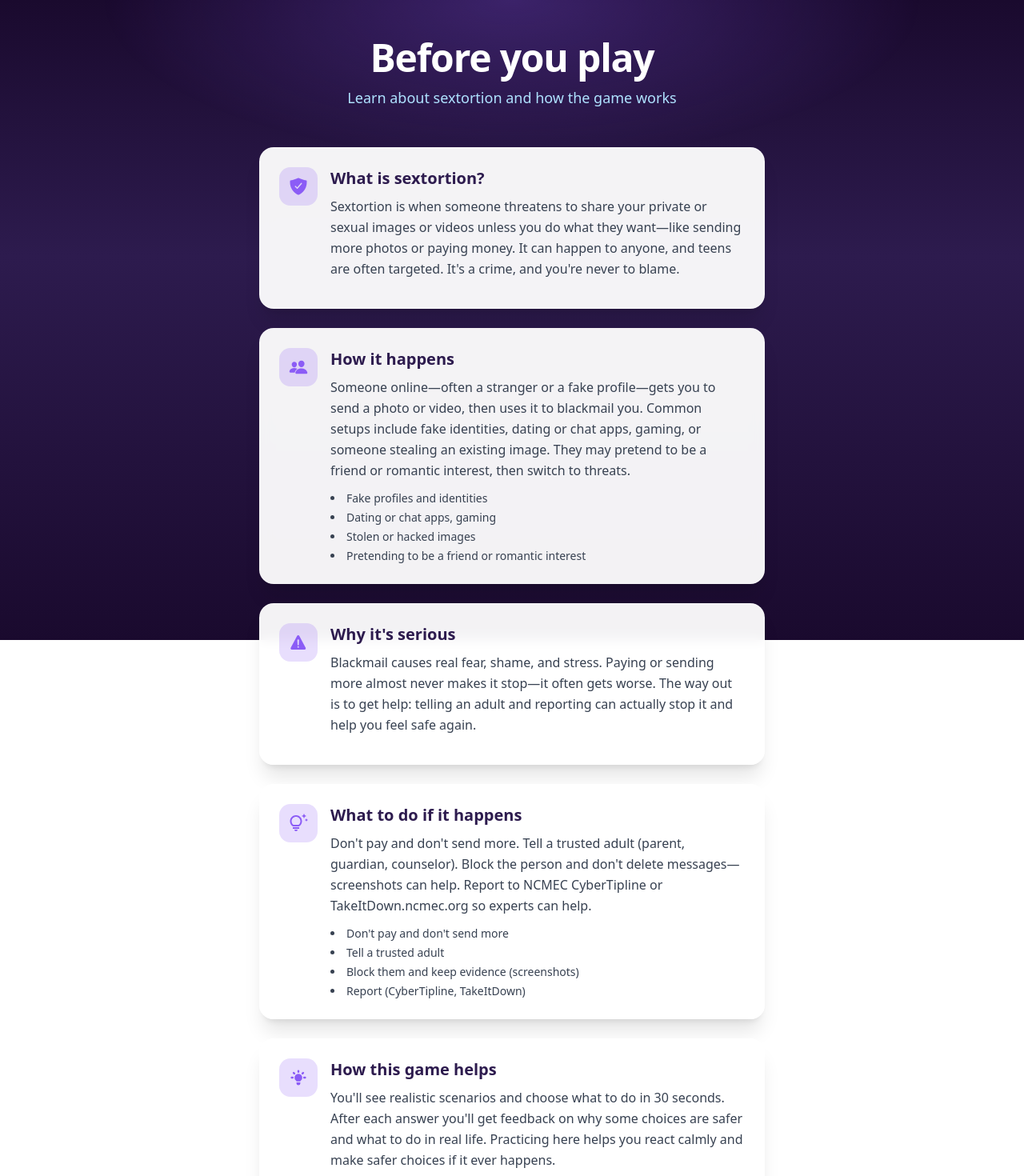
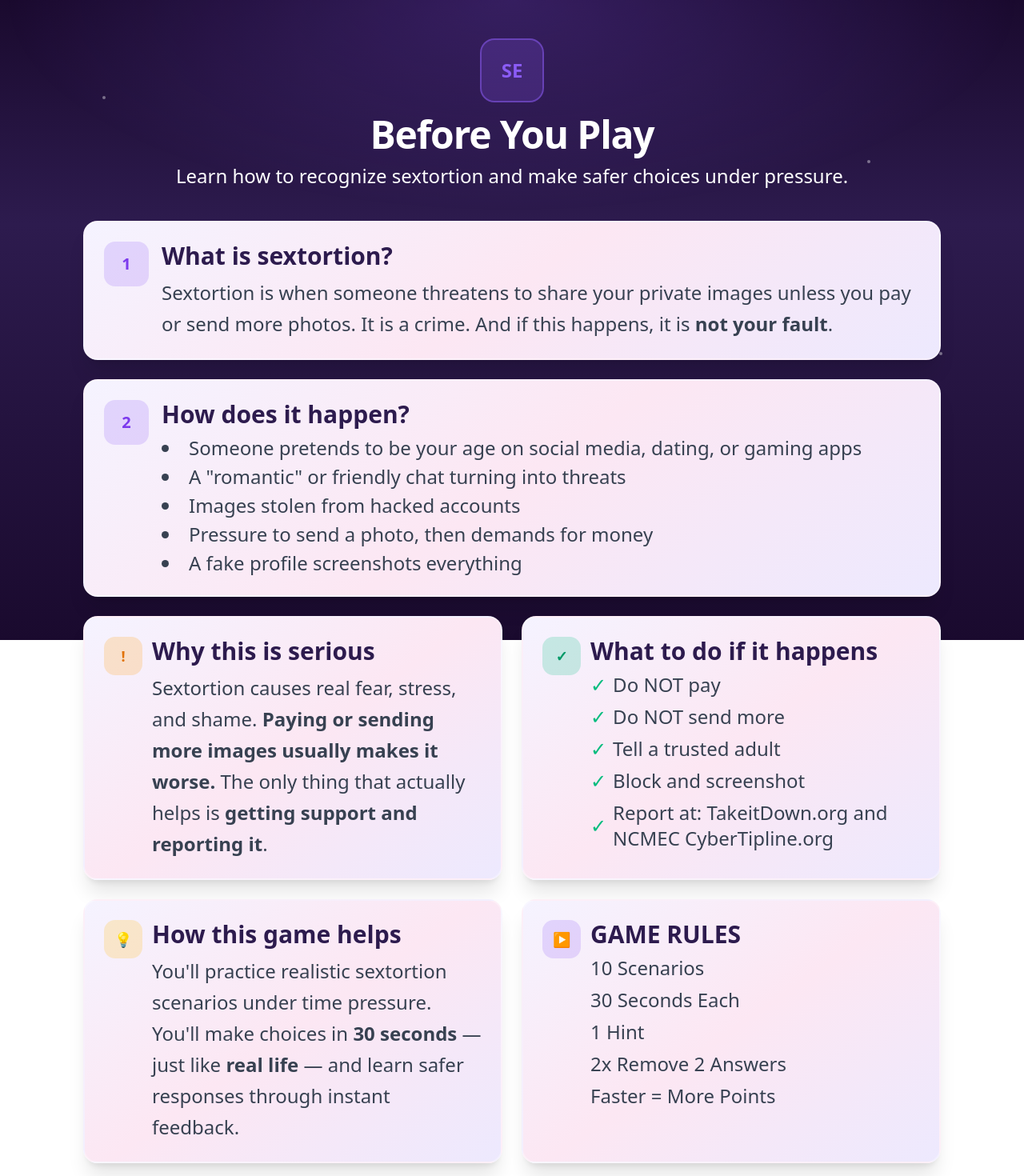
Before and after one commit to minmin1805/Sextortion-Escape-Game, a React app in the folder frontend/: page /instructions in a window 1280 px wide. Shown: the top 1470 px of the page at 80% size. Built offline with nearby package versions, Linux system fonts and the light colour scheme; the HTML template or start-up script is replaced by a standard one.

Commit message:
designed the instruction page

```diff
--- a/frontend/pages/InstructionPage.jsx
+++ b/frontend/pages/InstructionPage.jsx
@@ -1,9 +1,12 @@
 import React from "react";
 import { useNavigate } from "react-router-dom";
 import { FaLongArrowAltRight } from "react-icons/fa";
-import { IoShieldCheckmark, IoWarning, IoPeople, IoGameController } from "react-icons/io5";
-import { HiLightBulb } from "react-icons/hi";
-import { MdOutlineTipsAndUpdates } from "react-icons/md";
+
+const cardStyle = {
+  background: "linear-gradient(145deg, #f5f3ff 0%, #fce7f3 50%, #ede9fe 100%)",
+};
+const cardClass =
+  "rounded-2xl p-6 shadow-xl border-2 border-white/30 min-h-[140px] flex flex-col";
 
 function InstructionPage() {
   const navigate = useNavigate();
@@ -12,126 +15,219 @@ function InstructionPage() {
     navigate("/game");
   };
 
-  const sections = [
-    {
-      icon: IoShieldCheckmark,
-      title: "What is sextortion?",
-      content:
-        "Sextortion is when someone threatens to share your private or sexual images or videos unless you do what they want—like sending more photos or paying money. It can happen to anyone, and teens are often targeted. It's a crime, and you're never to blame.",
-    },
-    {
-      icon: IoPeople,
-      title: "How it happens",
-      content: "Someone online—often a stranger or a fake profile—gets you to send a photo or video, then uses it to blackmail you. Common setups include fake identities, dating or chat apps, gaming, or someone stealing an existing image. They may pretend to be a friend or romantic interest, then switch to threats.",
-      bullets: [
-        "Fake profiles and identities",
-        "Dating or chat apps, gaming",
-        "Stolen or hacked images",
-        "Pretending to be a friend or romantic interest",
-      ],
-    },
-    {
-      icon: IoWarning,
-      title: "Why it's serious",
-      content:
-        "Blackmail causes real fear, shame, and stress. Paying or sending more almost never makes it stop—it often gets worse. The way out is to get help: telling an adult and reporting can actually stop it and help you feel safe again.",
-    },
-    {
-      icon: MdOutlineTipsAndUpdates,
-      title: "What to do if it happens",
-      content: "Don't pay and don't send more. Tell a trusted adult (parent, guardian, counselor). Block the person and don't delete messages—screenshots can help. Report to NCMEC CyberTipline or TakeItDown.ncmec.org so experts can help.",
-      bullets: [
-        "Don't pay and don't send more",
-        "Tell a trusted adult",
-        "Block them and keep evidence (screenshots)",
-        "Report (CyberTipline, TakeItDown)",
-      ],
-    },
-    {
-      icon: HiLightBulb,
-      title: "How this game helps",
-      content:
-        "You'll see realistic scenarios and choose what to do in 30 seconds. After each answer you'll get feedback on why some choices are safer and what to do in real life. Practicing here helps you react calmly and make safer choices if it ever happens.",
-    },
-    {
-      icon: IoGameController,
-      title: "How to play",
-      content: "10 scenarios—mix of 'what would you do?' and quick facts. You have 30 seconds per question; faster correct answers earn more points. Use your lifelines: 1 Hint and 2× Remove 2 wrong answers. Wrong or time's up? You'll see feedback and move on—no game over.",
-      bullets: [
-        "10 scenarios, 30 seconds each",
-        "1 Hint and 2× Remove 2 wrong answers",
-        "More points for faster correct answers",
-        "Feedback after every answer",
-      ],
-    },
-  ];
-
   return (
     <div className="min-h-screen w-full relative overflow-x-hidden">
-      {/* Background */}
+      {/* Background - cosmic dark purple */}
       <div
         className="fixed inset-0 -z-10"
         style={{
-          background: "linear-gradient(180deg, #1a0a2e 0%, #2d1b4e 40%, #1a0a2e 100%)",
+          background: "linear-gradient(180deg, #1a0a2e 0%, #2d1b4e 35%, #1a0a2e 100%)",
         }}
       />
       <div
-        className="fixed inset-0 -z-10 opacity-30"
+        className="fixed inset-0 -z-10 opacity-25"
         style={{
-          backgroundImage: "radial-gradient(ellipse 80% 50% at 50% 0%, #8B5CF6 0%, transparent 50%)",
+          backgroundImage:
+            "radial-gradient(ellipse 90% 60% at 50% 0%, #8B5CF6 0%, transparent 55%)",
         }}
       />
+      <div className="fixed inset-0 -z-10 opacity-40" aria-hidden>
+        <div className="absolute top-[15%] left-[10%] w-1 h-1 rounded-full bg-white" />
+        <div className="absolute top-[25%] right-[15%] w-1 h-1 rounded-full bg-white" />
+        <div className="absolute top-[40%] left-[20%] w-0.5 h-0.5 rounded-full bg-white" />
+        <div className="absolute top-[55%] right-[8%] w-1 h-1 rounded-full bg-white" />
+        <div className="absolute top-[70%] left-[15%] w-0.5 h-0.5 rounded-full bg-white" />
+        <div className="absolute top-[85%] right-[20%] w-1 h-1 rounded-full bg-white" />
+      </div>
 
-      <div className="max-w-2xl mx-auto px-5 py-12 pb-20">
-        {/* Hero */}
-        <header className="text-center mb-12">
+      <div className="max-w-6xl mx-auto px-6 sm:px-8 lg:px-10 py-12 pb-20">
+        {/* Header: logo placeholder + title + subtitle */}
+        <header className="text-center mb-10">
+          <div
+            className="inline-flex items-center justify-center w-20 h-20 rounded-2xl border-2 border-[#8B5CF6]/50 bg-[#8B5CF6]/20 mb-4"
+            aria-hidden
+          >
+            {/* Replace with your SE logo image: <img src={logo} alt="" className="w-14 h-14" /> */}
+            <span className="text-2xl font-bold text-[#8B5CF6]">SE</span>
+          </div>
           <h1 className="text-4xl md:text-5xl font-bold text-white mb-3 tracking-tight">
-            Before you play
+            Before You Play
           </h1>
-          <p className="text-[#AFE2FF] text-lg">
-            Learn about sextortion and how the game works
+          <p className="text-white text-2xl">
+            Learn how to recognize sextortion and make safer choices under pressure.
           </p>
         </header>
 
-        {/* Sections */}
-        <div className="space-y-6">
-          {sections.map((section, index) => {
-            const Icon = section.icon;
-            return (
+        {/* Block 1 - Full width: What is sextortion? */}
         <section
-                key={index}
-                className="bg-white/95 backdrop-blur-sm rounded-2xl p-6 shadow-xl border border-white/20"
+          className={`${cardClass} mb-6`}
+          style={cardStyle}
         >
           <div className="flex items-start gap-4">
-                  <div className="shrink-0 w-12 h-12 rounded-xl bg-[#8B5CF6]/20 flex items-center justify-center">
-                    <Icon className="w-6 h-6 text-[#8B5CF6]" aria-hidden />
+            <div
+              className="shrink-0 w-14 h-14 rounded-xl bg-[#8B5CF6]/20 flex items-center justify-center"
+              aria-hidden
+            >
+              {/* Icon placeholder - replace with your image/icon */}
+              <span className="text-[#7c3aed] text-xl font-bold">1</span>
             </div>
             <div className="flex-1 min-w-0">
-                    <h2 className="text-xl font-bold text-[#2d1b4e] mb-2">
-                      {section.title}
+              <h2 className="text-3xl font-bold text-[#2d1b4e] mb-2">
+                What is sextortion?
               </h2>
-                    <p className="text-[#374151] leading-relaxed mb-3">
-                      {section.content}
+              <p className="text-[#374151] leading-relaxed text-2xl">
+                Sextortion is when someone threatens to share your private images unless you pay or
+                send more photos. It is a crime. And if this happens, it is{" "}
+                <strong>not your fault</strong>.
               </p>
-                    {section.bullets && (
-                      <ul className="list-disc list-inside text-[#374151] space-y-1 text-sm">
-                        {section.bullets.map((bullet, i) => (
-                          <li key={i}>{bullet}</li>
-                        ))}
-                      </ul>
-                    )}
             </div>
           </div>
         </section>
-            );
-          })}
+
+        {/* Block 2 - Full width: How does it happen? */}
+        <section
+          className={`${cardClass} mb-6`}
+          style={cardStyle}
+        >
+          <div className="flex items-start gap-4">
+            <div
+              className="shrink-0 w-14 h-14 rounded-xl bg-[#8B5CF6]/20 flex items-center justify-center"
+              aria-hidden
+            >
+              {/* Icon placeholder - replace with your image/icon */}
+              <span className="text-[#7c3aed] text-xl font-bold">2</span>
+            </div>
+            <div className="flex-1 min-w-0">
+              <h2 className="text-3xl font-bold text-[#2d1b4e] mb-2">
+                How does it happen?
+              </h2>
+              <ul className="list-disc list-inside text-[#374151] space-y-1 text-2xl">
+                <li>Someone pretends to be your age on social media, dating, or gaming apps</li>
+                <li>A &quot;romantic&quot; or friendly chat turning into threats</li>
+                <li>Images stolen from hacked accounts</li>
+                <li>Pressure to send a photo, then demands for money</li>
+                <li>A fake profile screenshots everything</li>
+              </ul>
+            </div>
+          </div>
+        </section>
+
+        {/* Block 3 - Two columns: Why this is serious | What to do if it happens */}
+        <div className="grid grid-cols-1 lg:grid-cols-2 gap-6 mb-6">
+          <section className={cardClass} style={cardStyle}>
+            <div className="flex items-start gap-3">
+              <div
+                className="shrink-0 w-12 h-12 rounded-xl bg-amber-500/20 flex items-center justify-center"
+                aria-hidden
+              >
+                {/* Icon placeholder - e.g. warning triangle */}
+                <span className="text-amber-600 text-lg font-bold">!</span>
+              </div>
+              <div className="flex-1 min-w-0">
+                <h2 className="text-3xl font-bold text-[#2d1b4e] mb-2">
+                  Why this is serious
+                </h2>
+                <p className="text-[#374151] text-2xl leading-relaxed">
+                  Sextortion causes real fear, stress, and shame.{" "}
+                  <strong>Paying or sending more images usually makes it worse.</strong> The only
+                  thing that actually helps is <strong>getting support and reporting it</strong>.
+                </p>
+              </div>
+            </div>
+          </section>
+          <section className={cardClass} style={cardStyle}>
+            <div className="flex items-start gap-3">
+              <div
+                className="shrink-0 w-12 h-12 rounded-xl bg-emerald-500/20 flex items-center justify-center"
+                aria-hidden
+              >
+                {/* Icon placeholder - e.g. shield with checkmark */}
+                <span className="text-emerald-600 text-lg font-bold">✓</span>
+              </div>
+              <div className="flex-1 min-w-0">
+                <h2 className="text-3xl font-bold text-[#2d1b4e] mb-2">
+                  What to do if it happens
+                </h2>
+                <ul className="text-[#374151] text-2xl space-y-2">
+                  <li className="flex items-center gap-2">
+                    <span className="text-emerald-500 shrink-0">✓</span> Do NOT pay
+                  </li>
+                  <li className="flex items-center gap-2">
+                    <span className="text-emerald-500 shrink-0">✓</span> Do NOT send more
+                  </li>
+                  <li className="flex items-center gap-2">
+                    <span className="text-emerald-500 shrink-0">✓</span> Tell a trusted adult
+                  </li>
+                  <li className="flex items-center gap-2">
+                    <span className="text-emerald-500 shrink-0">✓</span> Block and screenshot
+                  </li>
+                  <li className="flex items-center gap-2">
+                    <span className="text-emerald-500 shrink-0">✓</span> Report at: TakeitDown.org
+                    and NCMEC CyberTipline.org
+                  </li>
+                </ul>
+              </div>
+            </div>
+          </section>
+        </div>
+
+        {/* Block 4 - Two columns: How this game helps | GAME RULES */}
+        <div className="grid grid-cols-1 lg:grid-cols-2 gap-6 mb-6">
+          <section className={cardClass} style={cardStyle}>
+            <div className="flex items-start gap-3">
+              <div
+                className="shrink-0 w-12 h-12 rounded-xl bg-amber-400/20 flex items-center justify-center"
+                aria-hidden
+              >
+                {/* Icon placeholder - e.g. lightbulb */}
+                <span className="text-amber-600 text-lg">💡</span>
+              </div>
+              <div className="flex-1 min-w-0">
+                <h2 className="text-3xl font-bold text-[#2d1b4e] mb-2">
+                  How this game helps
+                </h2>
+                <p className="text-[#374151] text-2xl leading-relaxed">
+                  You&apos;ll practice realistic sextortion scenarios under time pressure.
+                  You&apos;ll make choices in <strong>30 seconds</strong> — just like{" "}
+                  <strong>real life</strong> — and learn safer responses through instant feedback.
+                </p>
+              </div>
+            </div>
+          </section>
+          <section className={cardClass} style={cardStyle}>
+            <div className="flex items-start gap-3">
+              <div
+                className="shrink-0 w-12 h-12 rounded-xl bg-[#8B5CF6]/20 flex items-center justify-center"
+                aria-hidden
+              >
+                {/* Icon placeholder - e.g. play button / game */}
+                <span className="text-[#7c3aed] text-lg font-bold">▶</span>
+              </div>
+              <div className="flex-1 min-w-0">
+                  <h2 className="text-3xl font-bold text-[#2d1b4e] mb-2">
+                  GAME RULES
+                </h2>
+                <ul className="text-[#374151] text-2xl space-y-2">
+                  <li>10 Scenarios</li>
+                  <li>30 Seconds Each</li>
+                  <li>1 Hint</li>
+                  <li>2x Remove 2 Answers</li>
+                  <li>Faster = More Points</li>
+                </ul>
+              </div>
+            </div>
+          </section>
         </div>
 
         {/* CTA */}
-        <div className="mt-14 text-center">
+        <div className="mt-14 pt-8 border-t-2 border-dashed border-white/30 text-center">
+          <p className="text-white text-lg mb-6">Ready to test your instincts?</p>
           <button
             onClick={handleStartGame}
-            className="inline-flex items-center justify-center gap-2 bg-[#8B5CF6] hover:bg-[#7c4ed4] text-white font-bold text-xl py-4 px-10 rounded-2xl shadow-lg hover:shadow-xl transition-all duration-200"
+            className="inline-flex items-center justify-center gap-2 text-white font-bold text-xl py-4 px-10 rounded-2xl shadow-lg hover:shadow-xl transition-all duration-200"
+            style={{
+              background: "linear-gradient(135deg, #8B5CF6 0%, #c084fc 50%, #e879f9 100%)",
+            }}
           >
             Start Game
             <FaLongArrowAltRight className="w-5 h-5" />
```
Lines whose indentation alone changed are shown as unchanged.
